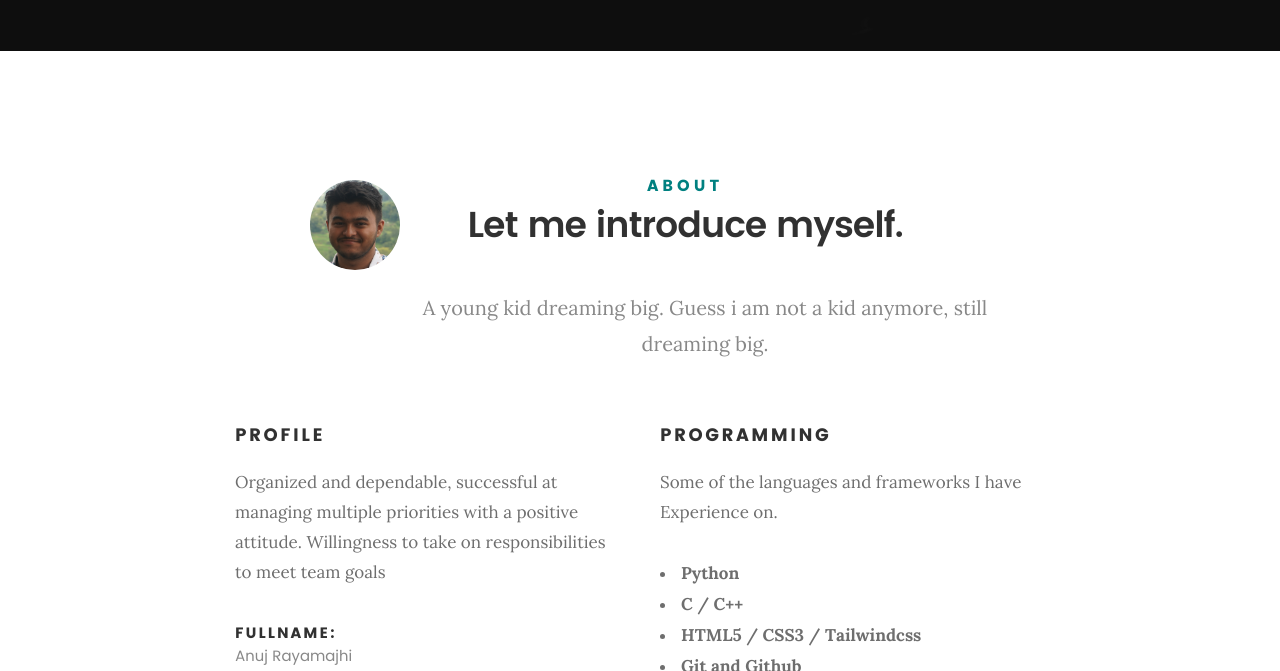
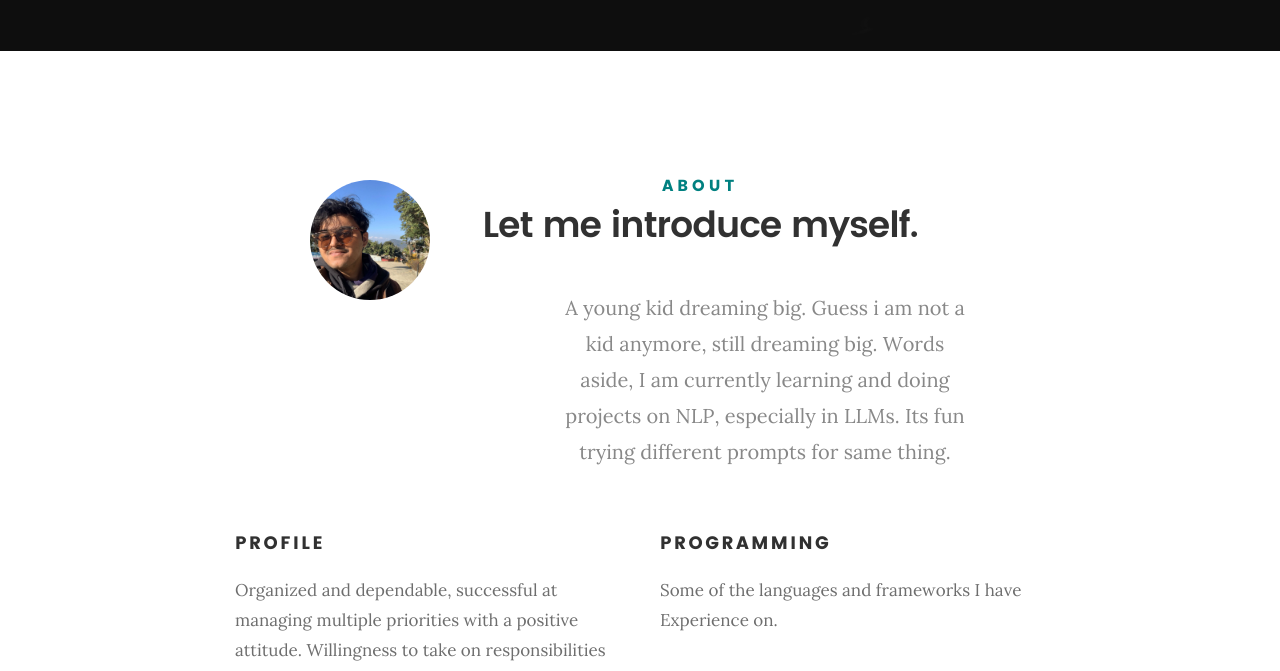
Before and after one commit to anuj-raymajhi/Portfolio, a plain HTML site: page index.html in a window 1280 px wide. Shown: the part 749-1420 px from the top of the page. Drawn offline with Linux system fonts and the light colour scheme.

Commit message:
changed images

```diff
--- a/css/main.css
+++ b/css/main.css
@@ -1459,8 +1459,8 @@ header .logo a {
 }
 
 .profile-image{
-	height: 9rem;
-	width: 9rem;
+	height: 12rem;
+	width: 12rem;
 	object-fit: cover;
 	border-radius: 50%;
 	margin: .9rem 0 0 0;
--- a/index.html
+++ b/index.html
@@ -79,8 +79,6 @@
 		</div> <!-- /intro-content -->
 
 		<ul class="intro-social">
-			<li><a target="_blank" href="https://www.facebook.com/profile.php?id=100085472348828"><i class="fa fa-facebook"></i></a>
-			</li>
 			<li><a target="_blank" href="https://github.com/anuj-raymajhi"><i class="fa fa-github"></i></a></li>
 			<li><a target="_blank" href="https://www.linkedin.com/in/anuj-rayamajhi-37562327a/"><i
 						class="fa fa-linkedin"></i></a></li>
@@ -97,14 +95,15 @@
 
 		<div class="row section-intro">
 			<div class="col-twelve">
-				<img class="profile-image" src="images/profile.png" alt="Profile Picture">
+				<img class="profile-image" src="images/prof.jpg" alt="Profile Picture">
 
 				<h5>About</h5>
 				<h1>Let me introduce myself.</h1>
 
 				<div class="intro-info">
 					<p class="lead">A young kid dreaming big.
-						Guess i am not a kid anymore, still dreaming big.
+						Guess i am not a kid anymore, still dreaming big. Words aside, I am currently learning and doing projects on NLP, especially in LLMs. Its
+						fun trying different prompts for same thing.
 					</p>
 				</div>
 
```
Also changed, not shown: images/prof.jpg (added), images/prof1.jpg (added), images/profile-pic.jpg (deleted).
